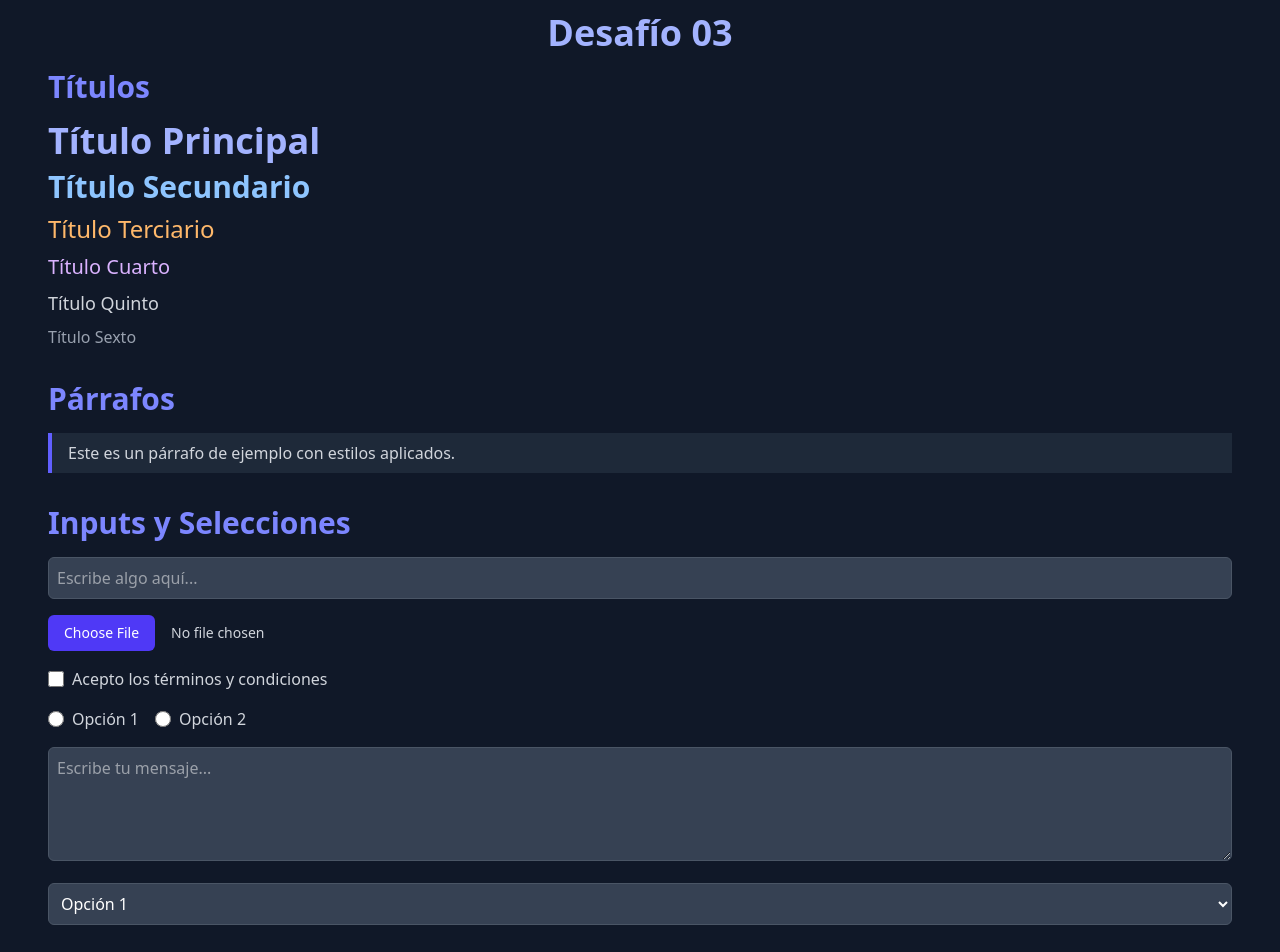
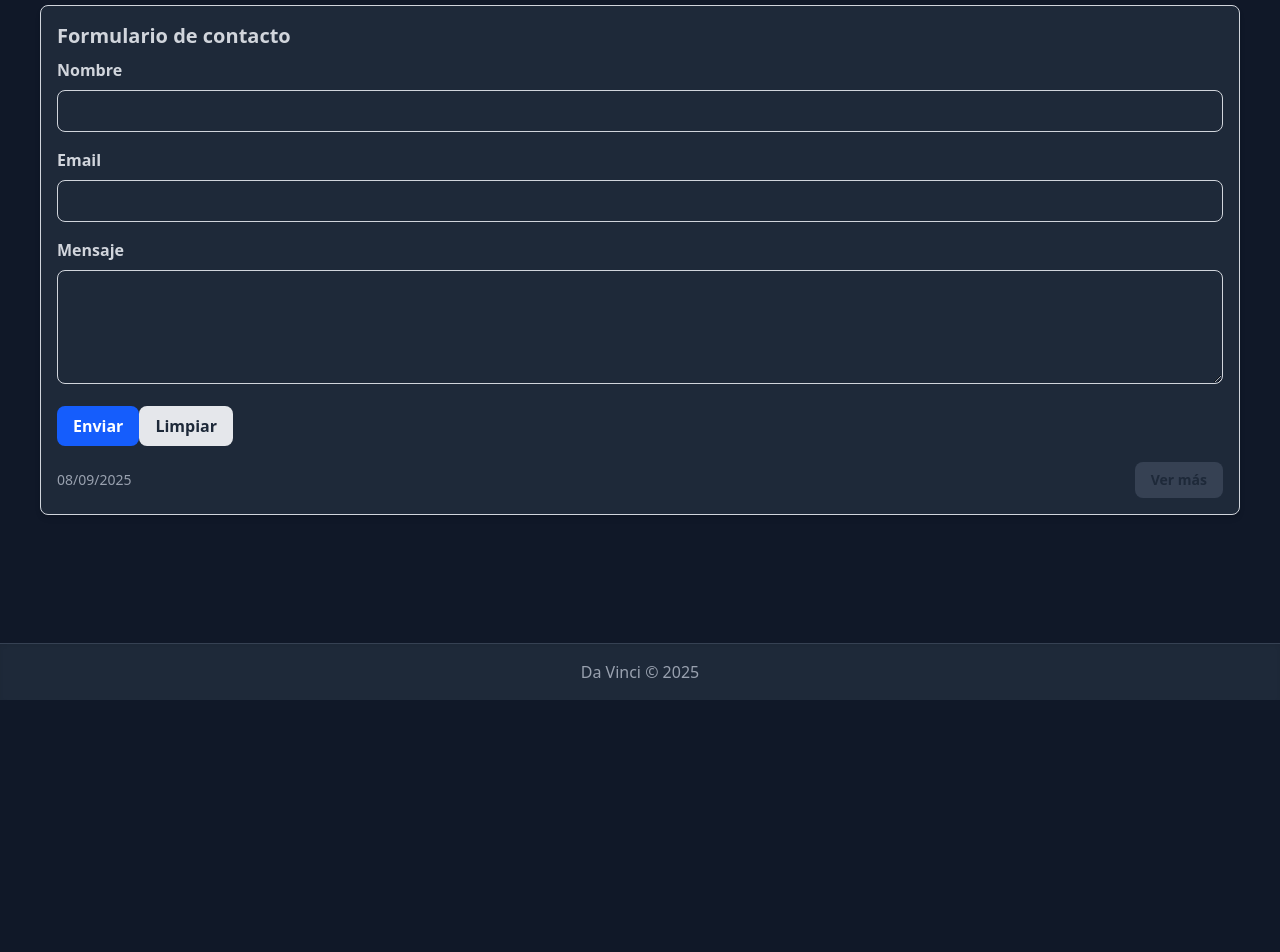
Before and after one commit to Richard-davinci/CWM-practicas, a Vue app: page / in a window 1280 px wide. Shown: the part 100-1052 px from the top of the page. After the commit the page ends 800 px from the top, so only its background shows below. Built offline with nearby package versions, Linux system fonts and the light colour scheme.

Commit message:
desafio 4 componentes

```diff
--- /dev/null
+++ b/src/components/BaseButton.vue
@@ -0,0 +1,51 @@
+<template>
+  <button
+    :type="type"
+    :class="buttonClass"
+    @click="$emit('click', $event)"
+  >
+    <slot />
+  </button>
+</template>
+
+<script>
+export default {
+  name: "BaseButton",
+  props: {
+    type: {
+      type: String,
+      default: "button",
+    },
+    format: {
+      type: String,
+      default: "primary",
+      validator(value) {
+        return ["primary", "secondary", "success", "error"].includes(value);
+      },
+    },
+  },
+  computed: {
+    buttonClass() {
+      switch (this.format) {
+        case "secondary":
+          return "bg-gray-200 text-gray-800 hover:bg-gray-300";
+        case "success":
+          return "bg-green-600 text-white hover:bg-green-700";
+        case "error":
+          return "bg-red-600 text-white hover:bg-red-700";
+        default:
+          return "bg-blue-600 text-white hover:bg-blue-700"; // primary
+      }
+    },
+  },
+};
+</script>
+
+<style scoped>
+button {
+  padding: 0.5rem 1rem;   /* px-4 py-2 */
+  border-radius: 0.5rem;  /* rounded-lg */
+  font-weight: 600;       /* font-semibold */
+  transition: background-color 0.2s ease;
+}
+</style>
--- /dev/null
+++ b/src/components/BaseCard.vue
@@ -0,0 +1,59 @@
+<template>
+  <article class="border rounded-lg shadow-md overflow-hidden bg-gray-800 text-gray-300">
+    <!-- Imagen opcional -->
+    <img
+      v-if="img"
+      :src="img.src"
+      :alt="img.alt"
+      class="w-full h-48 object-cover"
+    />
+
+    <div class="p-4">
+      <!-- Slot del título -->
+      <header v-if="$slots.title" class="mb-2">
+        <slot name="title" />
+      </header>
+
+      <!-- Contenido principal -->
+      <div class="mb-4">
+        <slot />
+      </div>
+
+      <!-- Footer con fecha y botón -->
+      <footer class="flex justify-between items-center text-sm text-gray-400">
+        <span v-if="date">{{ date }}</span>
+        <BaseButton
+          v-if="actionButton"
+          :format="actionButton.format || 'secondary'"
+          @click="$emit('action-pressed')"
+          class="bg-gray-700 hover:bg-gray-600 text-gray-300"
+        >
+          {{ actionButton.text }}
+        </BaseButton>
+      </footer>
+    </div>
+  </article>
+</template>
+
+<script>
+import BaseButton from "./BaseButton.vue";
+
+export default {
+  name: "BaseCard",
+  components: { BaseButton },
+  props: {
+    img: {
+      type: Object,
+      default: null,
+    },
+    date: {
+      type: String,
+      default: "",
+    },
+    actionButton: {
+      type: Object,
+      default: null,
+    },
+  },
+};
+</script>
--- /dev/null
+++ b/src/components/FieldLabel.vue
@@ -0,0 +1,24 @@
+<template>
+  <label
+    :for="for"
+    class="block mb-2 font-semibold "
+  >
+    <slot />
+  </label>
+</template>
+
+<script>
+export default {
+  name: "FieldLabel",
+  props: {
+    for: {
+      type: String,
+      required: true,
+    },
+  },
+};
+</script>
+
+<style scoped>
+/* Si en tu desafío 3 usaste estilos custom, podés reemplazar Tailwind aquí */
+</style>
--- /dev/null
+++ b/src/components/InputField.vue
@@ -0,0 +1,38 @@
+<template>
+  <input
+    :type="type"
+    :id="id"
+    :name="name"
+    :value="modelValue"
+    @input="$emit('update:modelValue', $event.target.value)"
+    class="w-full border border-gray-300 rounded-lg px-3 py-2 focus:outline-none focus:ring-2 focus:ring-blue-500"
+  />
+</template>
+
+<script>
+export default {
+  name: "InputField",
+  props: {
+    type: {
+      type: String,
+      default: "text",
+    },
+    id: {
+      type: String,
+      required: true,
+    },
+    name: {
+      type: String,
+      required: true,
+    },
+    modelValue: {
+      type: [String, Number],
+      default: "",
+    },
+  },
+};
+</script>
+
+<style scoped>
+/* Si en el desafío 3 usaste tus propios estilos, los ponés acá */
+</style>
--- /dev/null
+++ b/src/components/TextAreaField.vue
@@ -0,0 +1,38 @@
+<template>
+  <textarea
+    :id="id"
+    :name="name"
+    :rows="rows"
+    :value="modelValue"
+    @input="$emit('update:modelValue', $event.target.value)"
+    class="w-full border border-gray-300 rounded-lg px-3 py-2 focus:outline-none focus:ring-2 focus:ring-blue-500"
+  ></textarea>
+</template>
+
+<script>
+export default {
+  name: "TextAreaField",
+  props: {
+    id: {
+      type: String,
+      required: true,
+    },
+    name: {
+      type: String,
+      required: true,
+    },
+    rows: {
+      type: Number,
+      default: 4,
+    },
+    modelValue: {
+      type: String,
+      default: "",
+    },
+  },
+};
+</script>
+
+<style scoped>
+/* Tus estilos custom del desafío 3 pueden ir acá si no usás Tailwind */
+</style>
--- a/src/pages/Home.vue
+++ b/src/pages/Home.vue
@@ -1,112 +1,87 @@
+<template>
+  <section class="p-4">
+    <!-- Card con slots -->
+    <BaseCard
+
+      date="08/09/2025"
+      :action-button="{ text: 'Ver más', format: 'secondary' }"
+      @action-pressed="onCardAction"
+    >
+      <!-- Slot del título -->
+      <template #title>
+        <h2 class="text-xl font-bold">Formulario de contacto</h2>
+      </template>
+
+      <!-- Contenido dentro de la card -->
+      <form @submit.prevent="sendForm">
+        <div class="mb-4">
+          <FieldLabel for="nombre">Nombre</FieldLabel>
+          <InputField
+            id="nombre"
+            name="nombre"
+            type="text"
+            v-model="form.nombre"
+          />
+        </div>
+
+        <div class="mb-4">
+          <FieldLabel for="email">Email</FieldLabel>
+          <InputField
+            id="email"
+            name="email"
+            type="email"
+            v-model="form.email"
+          />
+        </div>
+
+        <div class="mb-4">
+          <FieldLabel for="mensaje">Mensaje</FieldLabel>
+          <TextAreaField
+            id="mensaje"
+            name="mensaje"
+            v-model="form.mensaje"
+          />
+        </div>
+
+        <BaseButton type="submit" format="primary">Enviar</BaseButton>
+        <BaseButton type="reset" format="secondary">Limpiar</BaseButton>
+      </form>
+    </BaseCard>
+  </section>
+</template>
+
 <script>
-import AppH1 from '../components/AppH1.vue';
+import BaseCard from "../../src/components/BaseCard.vue";
+import BaseButton from "../components/BaseButton.vue";
+import FieldLabel from "../components/FieldLabel.vue";
+import InputField from "../components/InputField.vue";
+import TextAreaField from "../components/TextAreaField.vue";
 
 export default {
-    name: 'Home',
-    components: { AppH1 },
+  name: "Home",
+  components: {
+    BaseCard,
+    BaseButton,
+    FieldLabel,
+    InputField,
+    TextAreaField,
+  },
+  data() {
+    return {
+      form: {
+        nombre: "",
+        email: "",
+        mensaje: "",
+      },
+    };
+  },
+  methods: {
+    sendForm() {
+      console.log("Formulario enviado:", this.form);
+    },
+    onCardAction() {
+      console.log("Botón de acción presionado");
+    },
+  },
 };
 </script>
-
-<template>
-  <div class="p-6 space-y-8 bg-gray-900 min-h-screen">
-
-    <!-- Encabezado Principal -->
-    <AppH1 class="text-4xl font-extrabold text-center text-indigo-300">Desafío 03</AppH1>
-
-    <!-- Títulos -->
-    <section>
-      <h2 class="text-3xl font-bold text-indigo-400 mb-4">Títulos</h2>
-      <div class="space-y-2">
-        <h1 class="text-4xl font-bold text-indigo-300">Título Principal</h1>
-        <h2 class="text-3xl font-semibold text-blue-300">Título Secundario</h2>
-        <h3 class="text-2xl font-medium text-orange-300">Título Terciario</h3>
-        <h4 class="text-xl font-normal text-purple-300">Título Cuarto</h4>
-        <h5 class="text-lg font-light text-gray-300">Título Quinto</h5>
-        <h6 class="text-base font-thin text-gray-400">Título Sexto</h6>
-      </div>
-    </section>
-
-    <!-- Párrafo -->
-    <section>
-      <h2 class="text-3xl font-bold text-indigo-400 mb-4">Párrafos</h2>
-      <p class="bg-gray-800 border-l-4 border-indigo-500 px-4 py-2 text-gray-300">
-        Este es un párrafo de ejemplo con estilos aplicados.
-      </p>
-    </section>
-
-    <!-- Inputs y Selecciones -->
-    <section>
-      <h2 class="text-3xl font-bold text-indigo-400 mb-4">Inputs y Selecciones</h2>
-      <div class="space-y-4">
-        <input
-          type="text"
-          placeholder="Escribe algo aquí..."
-          class="border border-gray-600 rounded-md w-full p-2 bg-gray-700 text-white focus:outline-none focus:ring-2 focus:ring-indigo-400"
-        />
-        <input type="file" class="block text-sm text-gray-300 file:mr-4 file:py-2 file:px-4 file:rounded-md file:border-0 file:bg-indigo-600 file:text-white hover:file:bg-indigo-700">
-
-        <div class="flex items-center space-x-2">
-          <input type="checkbox" id="checkbox" class="w-4 h-4 text-indigo-600 border-gray-600 rounded focus:ring focus:ring-indigo-500 bg-gray-700">
-          <label for="checkbox" class="text-gray-300">Acepto los términos y condiciones</label>
-        </div>
-
-        <div class="flex items-center space-x-4">
-          <label class="inline-flex items-center">
-            <input type="radio" name="opcion" class="w-4 h-4 text-indigo-600 border-gray-600 focus:ring focus:ring-indigo-500 bg-gray-700">
-            <span class="ml-2 text-gray-300">Opción 1</span>
-          </label>
-          <label class="inline-flex items-center">
-            <input type="radio" name="opcion" class="w-4 h-4 text-indigo-600 border-gray-600 focus:ring focus:ring-indigo-500 bg-gray-700">
-            <span class="ml-2 text-gray-300">Opción 2</span>
-          </label>
-        </div>
-
-        <textarea
-          rows="4"
-          placeholder="Escribe tu mensaje..."
-          class="border border-gray-600 rounded-md w-full p-2 bg-gray-700 text-white focus:outline-none focus:ring-2 focus:ring-indigo-400"
-        ></textarea>
-
-        <select class="w-full border border-gray-600 rounded-md p-2 bg-gray-700 text-white focus:outline-none focus:ring-2 focus:ring-indigo-400">
-          <option value="opcion1">Opción 1</option>
-          <option value="opcion2">Opción 2</option>
-          <option value="opcion3">Opción 3</option>
-        </select>
-      </div>
-    </section>
-
-    <!-- Botones -->
-    <section>
-      <h2 class="text-3xl font-bold text-indigo-400 mb-4">Botones</h2>
-      <div class="flex flex-wrap gap-4">
-        <button class="px-4 py-2 bg-indigo-600 text-white font-semibold rounded-md hover:bg-indigo-700">Botón 1</button>
-        <button class="px-4 py-2 bg-green-600 text-white font-semibold rounded-md hover:bg-green-700">Botón 2</button>
-        <button class="px-4 py-2 bg-orange-600 text-white font-semibold rounded-md hover:bg-orange-700">Botón 3</button>
-        <button class="px-4 py-2 bg-purple-600 text-white font-semibold rounded-md hover:bg-purple-700">Botón 4</button>
-      </div>
-    </section>
-
-    <!-- Tarjetas -->
-    <section>
-      <h2 class="text-3xl font-bold text-indigo-400 mb-4">Tarjetas</h2>
-      <div class="grid grid-cols-1 md:grid-cols-2 gap-6">
-        <div class="bg-gray-800 shadow-md rounded-lg overflow-hidden border border-gray-700">
-          <div class="p-4">
-            <h4 class="text-xl font-bold text-indigo-300">Título de la Tarjeta</h4>
-            <p class="text-gray-300 mb-4">Descripción breve de esta tarjeta de ejemplo.</p>
-            <button class="px-4 py-2 bg-indigo-600 text-white rounded-md hover:bg-indigo-700">Leer más</button>
-          </div>
-        </div>
-
-        <div class="bg-gray-800 shadow-lg rounded-lg overflow-hidden border border-gray-700">
-          <div class="p-4">
-            <h4 class="text-xl font-bold text-indigo-300">Otra Tarjeta</h4>
-            <p class="text-gray-300 mb-4">Otra descripción breve para este segundo ejemplo.</p>
-            <button class="px-4 py-2 bg-green-600 text-white rounded-md hover:bg-green-700">Ver más</button>
-          </div>
-        </div>
-      </div>
-    </section>
-
-  </div>
-</template>
```
